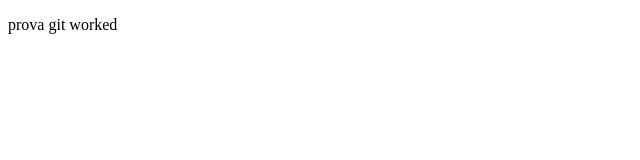
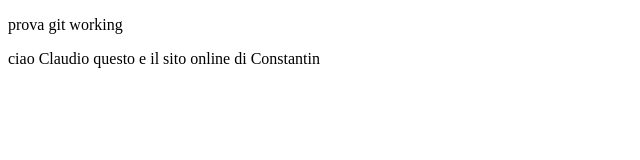
Before and after one commit to YCostaY/YCostaY, a plain HTML site: page index.html in a window 1280 px wide. Shown: the whole page, without its empty margins (0-640 px from the left). Drawn offline with Linux system fonts and the light colour scheme.

Commit message:
Update index.html

```diff
--- a/index.html
+++ b/index.html
@@ -7,6 +7,7 @@
     <title>Prova git</title>
 </head>
 <body>
-    <p>prova git worked</p>
+    <p>prova git working</p>
+    <p>ciao Claudio questo e il sito online di Constantin</p>
 </body>
 </html>
```
